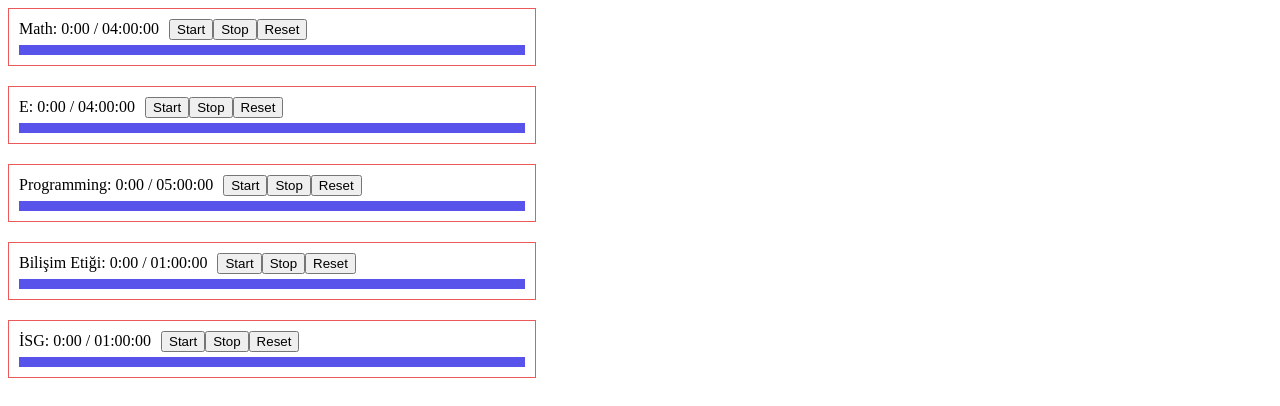
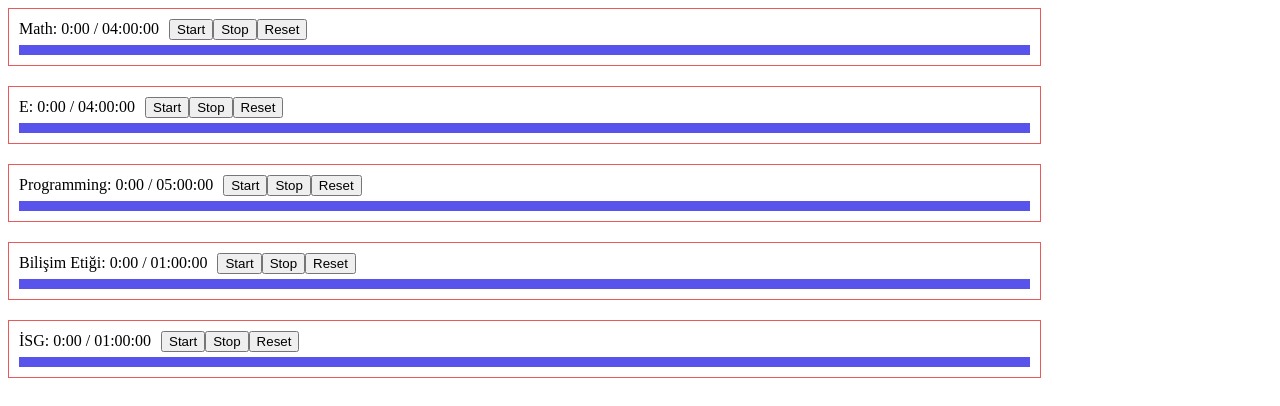
Before and after one commit to ced3j/StudyCount, a plain HTML site: page index.html in a window 1280 px wide. Drawn offline with Linux system fonts and the light colour scheme.

Commit message:
css update

```diff
--- a/style.css
+++ b/style.css
@@ -5,11 +5,17 @@
 
 }
 
-.studyItem {
+.studyItem{
     padding: 10px;
     border: 1px solid #ea5a5a;
     width: 40%;
 
+}@media (min-width: 768px){
+    .studyItem{
+        padding: 10px;
+        border: 1px solid #ea5a5a;
+        width: 80%;
+    }
 }
 
 .timePadding{
```
